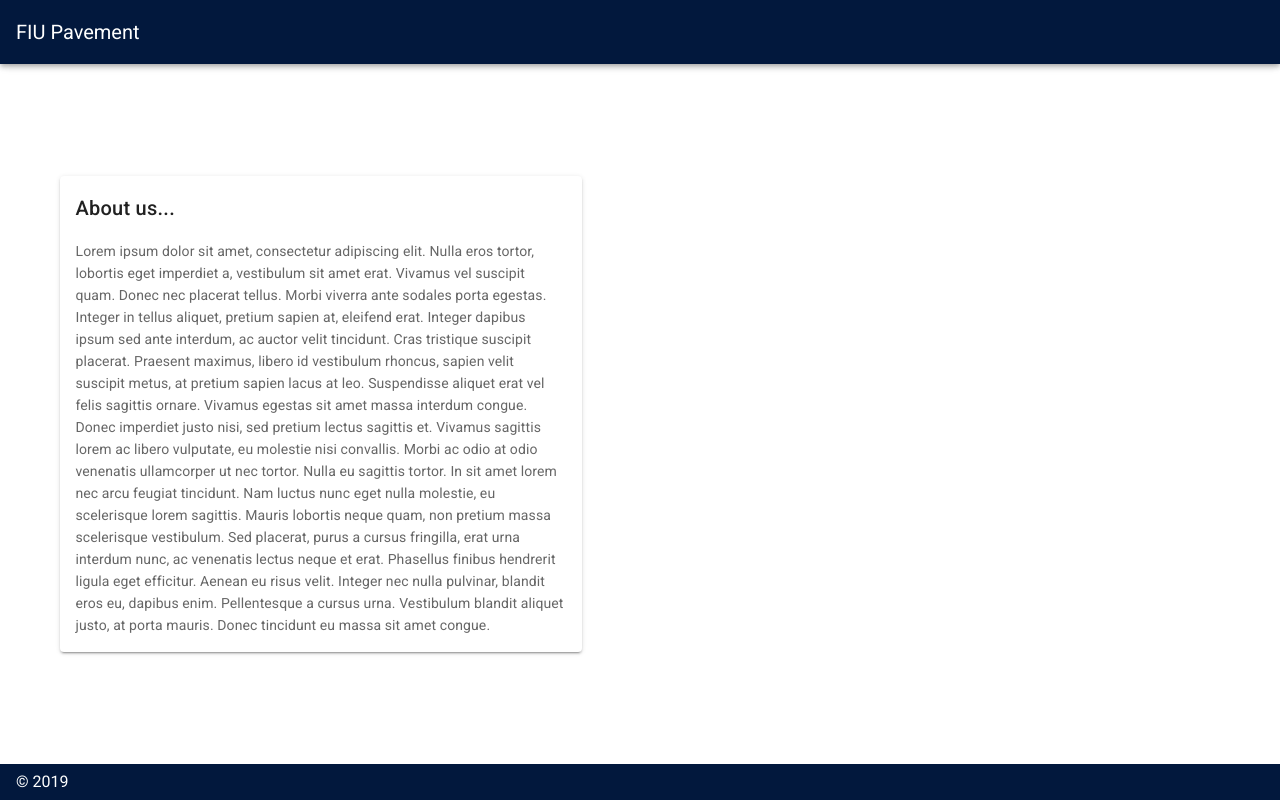
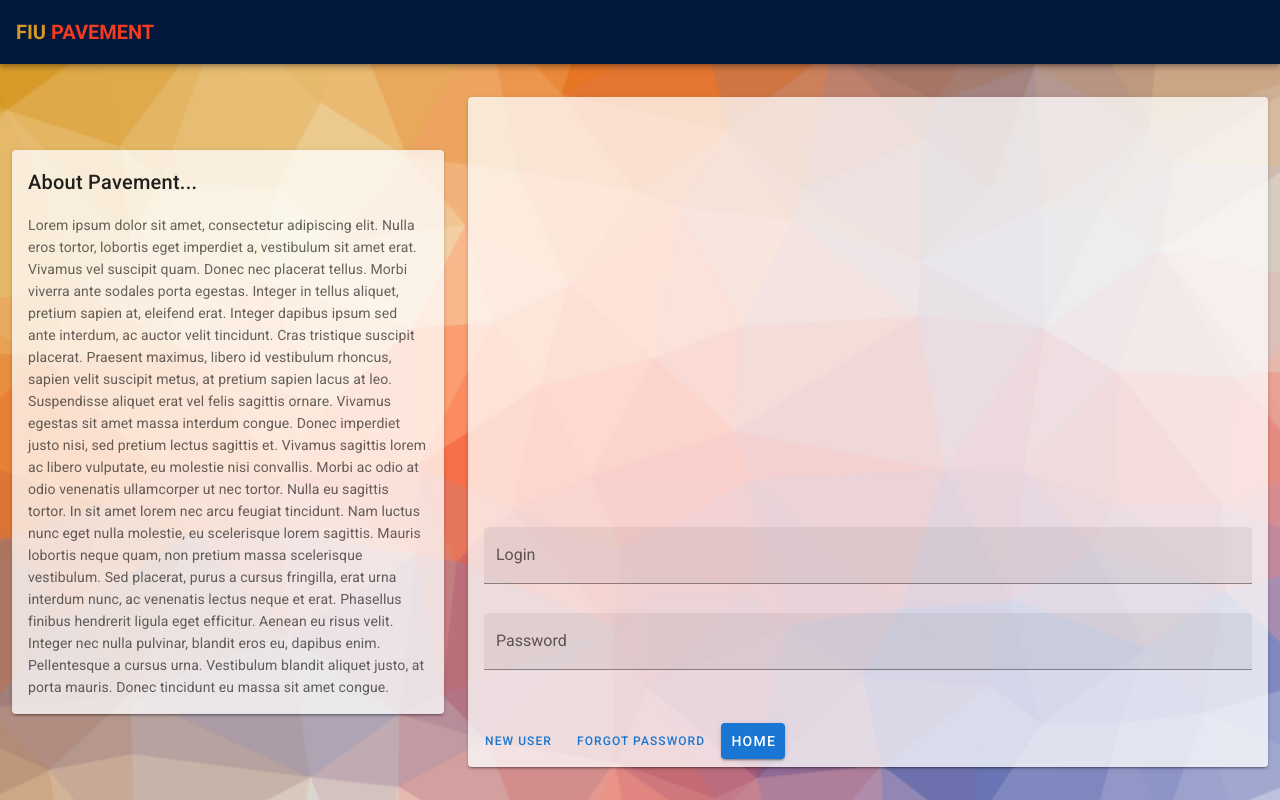
Before and after one commit to SoftwareEngineeringTeam1/furry-fortnight, a Vue app in the folder fiu-map/: page /#/ in a window 1280 px wide. Built offline with nearby package versions, Linux system fonts and the light colour scheme.

Commit message:
Made home and login a single page and fixed scroll issue
Combined home page with login
Changed look
Fixed zoom/scroll issue

```diff
--- a/fiu-map/src/App.vue
+++ b/fiu-map/src/App.vue
@@ -1,16 +1,21 @@
 <template>
   <v-app>
+
     <v-app-bar app color="#02183d" dark>
-      <v-toolbar-title>FIU Pavement</v-toolbar-title>
+      <v-toolbar-title >
+        <span style="color: #D79922"><strong>FIU </strong></span>
+        <span style="color: #F13C20"><strong>PAVEMENT</strong></span>
+      </v-toolbar-title>
     </v-app-bar>
-    <v-content style="padding: 0px">
-      <v-container style="padding: 0px">
+    <router-view />
+    <!--
+    <v-content>
+      <v-container fluid>
         <router-view />
       </v-container>
-    </v-content>
-    <v-footer app color="#02183d">
-      <span class="white--text">&copy; 2019</span>
-    </v-footer>
+    </v-content>-->
+
+
   </v-app>
 </template>
 
@@ -27,3 +32,16 @@ export default {
   })
 };
 </script>
+
+<style>
+/*
+html {
+    overflow: hidden;
+    height: 100%;
+}
+
+body {
+    height: 100%;
+    overflow: auto;
+}*/
+</style>
--- a/fiu-map/src/components/SignIn/SignIn.vue
+++ b/fiu-map/src/components/SignIn/SignIn.vue
@@ -1,23 +1,16 @@
 <template>
   <v-app>
-    <v-content>
-      <v-container class="fill-height" fluid>
-        <v-row>
-          <v-col>
-            <v-card flat tile style="padding-top: 15px" align="center" justify="center">
+    <!--
+    <v-content style="padding: 0px !important" fluid>
+      <v-container style="padding: 0px !important" fluid>
+        <v-card align="center" justify="center">
           <v-flex>
             <v-img height="40%" width="40%" src="../../assets/fiuPantherLogo.png"></v-img>
           </v-flex>
           <v-card-text>
             <v-form>
               <v-text-field label="Login" name="Login" filled type="text"></v-text-field>
-                  <v-text-field
-                    id="password"
-                    label="Password"
-                    name="password"
-                    filled
-                    type="password"
-                  ></v-text-field>
+              <v-text-field id="password" label="Password" name="password" filled type="password"></v-text-field>
             </v-form>
           </v-card-text>
           <v-card-actions>
@@ -26,10 +19,10 @@
             <v-btn color="primary">Home</v-btn>
           </v-card-actions>
         </v-card>
-          </v-col>
-        </v-row>
+
       </v-container>
     </v-content>
+    -->
   </v-app>
 </template>
 
--- a/fiu-map/src/views/Home/Home.css
+++ b/fiu-map/src/views/Home/Home.css
@@ -0,0 +1,4 @@
+.v-content__wrap {
+    background-image: url("../../assets/Background4.png");
+    background-size: cover;
+   }
--- a/fiu-map/src/views/Home/Home.vue
+++ b/fiu-map/src/views/Home/Home.vue
@@ -1,11 +1,44 @@
 <template>
   <v-app id="inspire">
-    <v-content>
-
-      <!--<v-img src="../../assets/test.png">-->
-        <v-container fluid fill-height>
-          <v-row align="center" justify="center" no-gutters>
+    <v-content fluid>
+      <v-container class="fill-height" fluid>
+        <v-row align="center" justify="center">
           <v-col>
+            <v-card color="rgba(255,255,255,.75)">
+              <v-card-title>About Pavement...</v-card-title>
+              <v-card-text>
+                Lorem ipsum dolor sit amet, consectetur adipiscing elit. Nulla eros tortor, lobortis eget imperdiet a, vestibulum sit amet erat. Vivamus vel suscipit quam. Donec nec placerat tellus. Morbi viverra ante sodales porta egestas. Integer in tellus aliquet, pretium sapien at, eleifend erat. Integer dapibus ipsum sed ante interdum, ac auctor velit tincidunt. Cras tristique suscipit placerat. Praesent maximus, libero id vestibulum rhoncus, sapien velit suscipit metus, at pretium sapien lacus at leo. Suspendisse aliquet erat vel felis sagittis ornare. Vivamus egestas sit amet massa interdum congue. Donec imperdiet justo nisi, sed pretium lectus sagittis et. Vivamus sagittis lorem ac libero vulputate, eu molestie nisi convallis. Morbi ac odio at odio venenatis ullamcorper ut nec tortor.
+                Nulla eu sagittis tortor. In sit amet lorem nec arcu feugiat tincidunt. Nam luctus nunc eget nulla molestie, eu scelerisque lorem sagittis. Mauris lobortis neque quam, non pretium massa scelerisque vestibulum. Sed placerat, purus a cursus fringilla, erat urna interdum nunc, ac venenatis lectus neque et erat. Phasellus finibus hendrerit ligula eget efficitur. Aenean eu risus velit. Integer nec nulla pulvinar, blandit eros eu, dapibus enim. Pellentesque a cursus urna. Vestibulum blandit aliquet justo, at porta mauris. Donec tincidunt eu massa sit amet congue.
+              </v-card-text>
+            </v-card>
+          </v-col>
+          <v-col>
+            <v-card color="rgba(255,255,255,.75)" align="center" justify="center">
+              <v-flex>
+                <v-img height="40%" width="40%" src="../../assets/fiuPantherLogo.png"></v-img>
+              </v-flex>
+              <v-card-text >
+                <v-form>
+                  <v-text-field label="Login" name="Login" filled type="text"></v-text-field>
+                  <v-text-field
+                    id="password"
+                    label="Password"
+                    name="password"
+                    filled
+                    type="password"
+                  ></v-text-field>
+                </v-form>
+              </v-card-text>
+              <v-card-actions>
+                <v-btn small text color="primary">New user</v-btn>
+                <v-btn small text color="primary">Forgot Password</v-btn>
+                <v-btn color="primary">Home</v-btn>
+              </v-card-actions>
+            </v-card>
+          </v-col>
+        </v-row>
+        <!--<v-row>
+          <v-col justify="center" align="center">
             <v-card width="90%">
               <v-card-title>About us...</v-card-title>
               <v-card-text>
@@ -14,12 +47,11 @@
               </v-card-text>
             </v-card>
           </v-col>
-            <v-col>
-              <!--<SignIn />-->
+          <v-col justify="center" align="center">
+            <SignIn />
           </v-col>
-          </v-row>
+        </v-row>-->
       </v-container>
-      <!--</v-img>-->
     </v-content>
   </v-app>
 </template>
```
Also changed, not shown: fiu-map/src/assets/Background4.png (added). Lines whose indentation alone changed are shown as unchanged.
